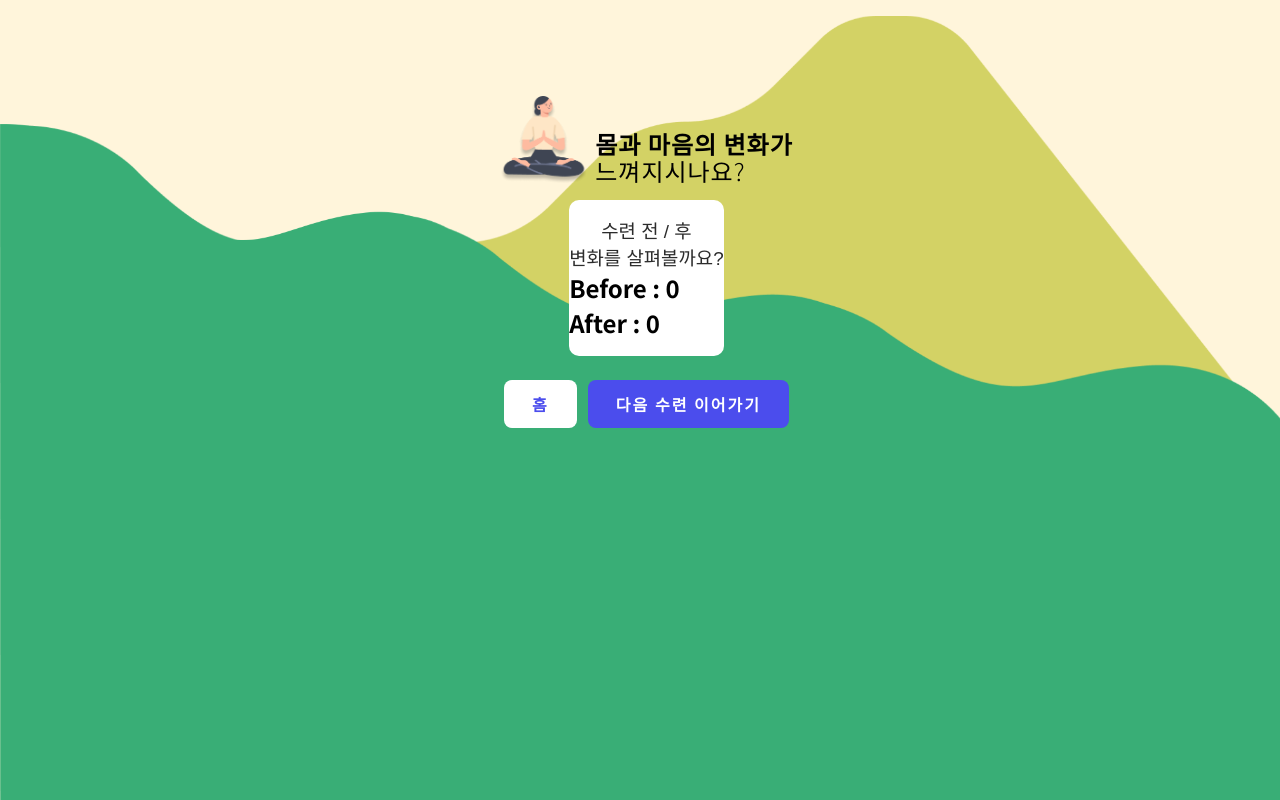
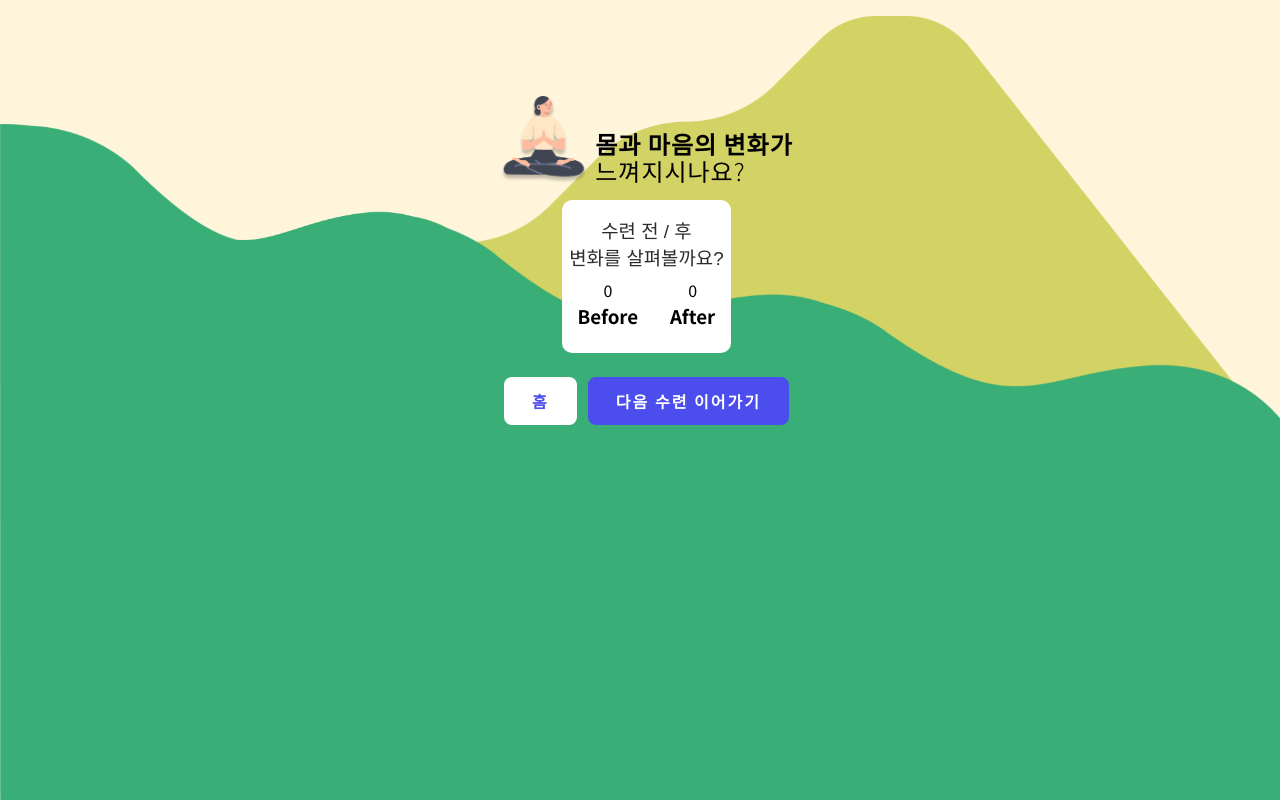
Before and after one commit to mmyeon/yogalim, a React (Create React App) app: page /practice/1/1/review in a window 1280 px wide. Built offline with nearby package versions, Linux system fonts and the light colour scheme; a web font is replaced by a local one.

Commit message:
[feat] Review 컴포넌트 > 전후 점수비교 마크업 변경

```diff
--- a/src/components/Card.js
+++ b/src/components/Card.js
@@ -15,6 +15,20 @@ const StyledCard = styled.section`
     text-align: center;
     font-size: 1.18em;
   }
+
+  > .score-container {
+    display: flex;
+    justify-content: center;
+    align-items: center;
+
+    > .score {
+      margin: 0.5em 1em;
+      display: flex;
+      flex-direction: column;
+      justify-content: center;
+      align-items: center;
+    }
+  }
 `;
 
 const Card = ({ title, body }) => {
--- a/src/routes/Review.js
+++ b/src/routes/Review.js
@@ -38,10 +38,16 @@ const Review = () => {
               </>
             }
             body={
-              <>
-                <h1>Before : {painScoreBefore}</h1>
-                <h1>After : {painScoreAfter}</h1>
-              </>
+              <div className="score-container">
+                <div className="score before">
+                  <span>{painScoreBefore}</span>
+                  <h3>Before</h3>
+                </div>
+                <div className="score after">
+                  <span>{painScoreAfter}</span>
+                  <h3>After</h3>
+                </div>
+              </div>
             }
           />
         }
```
